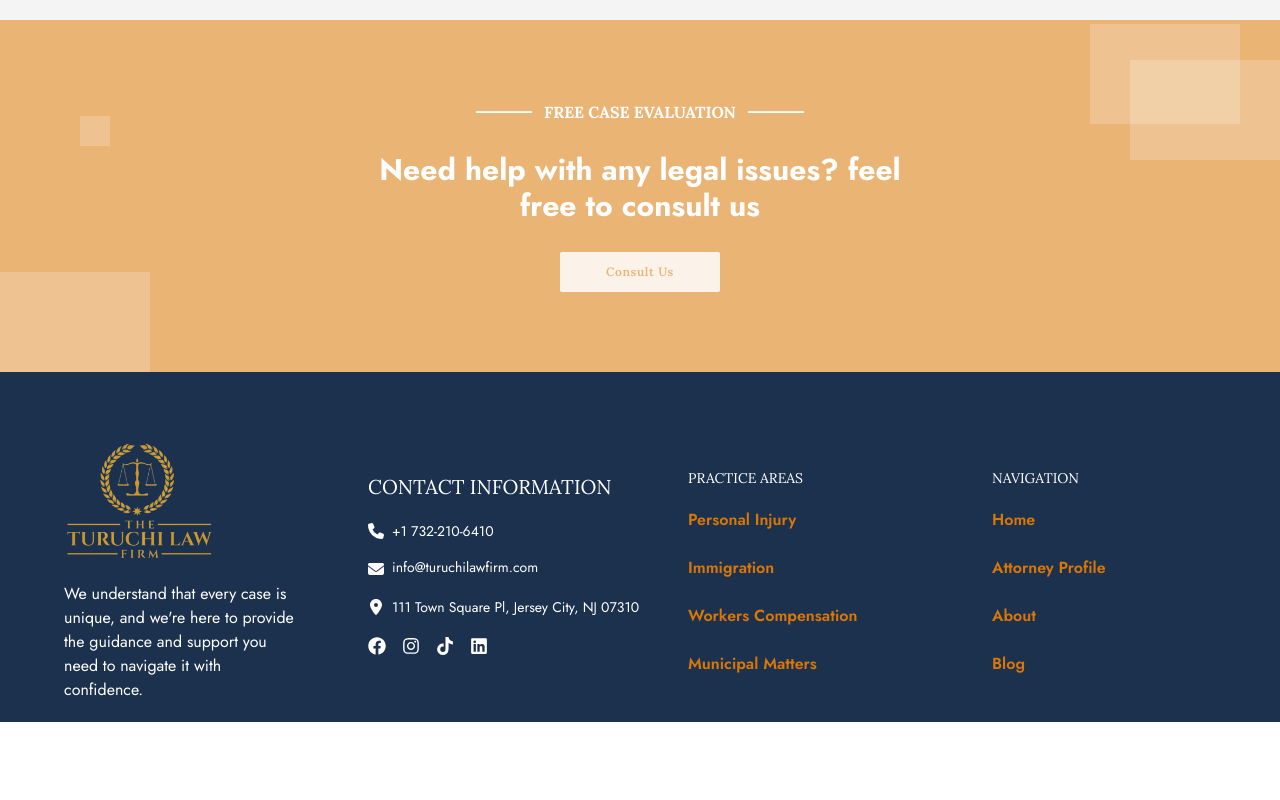
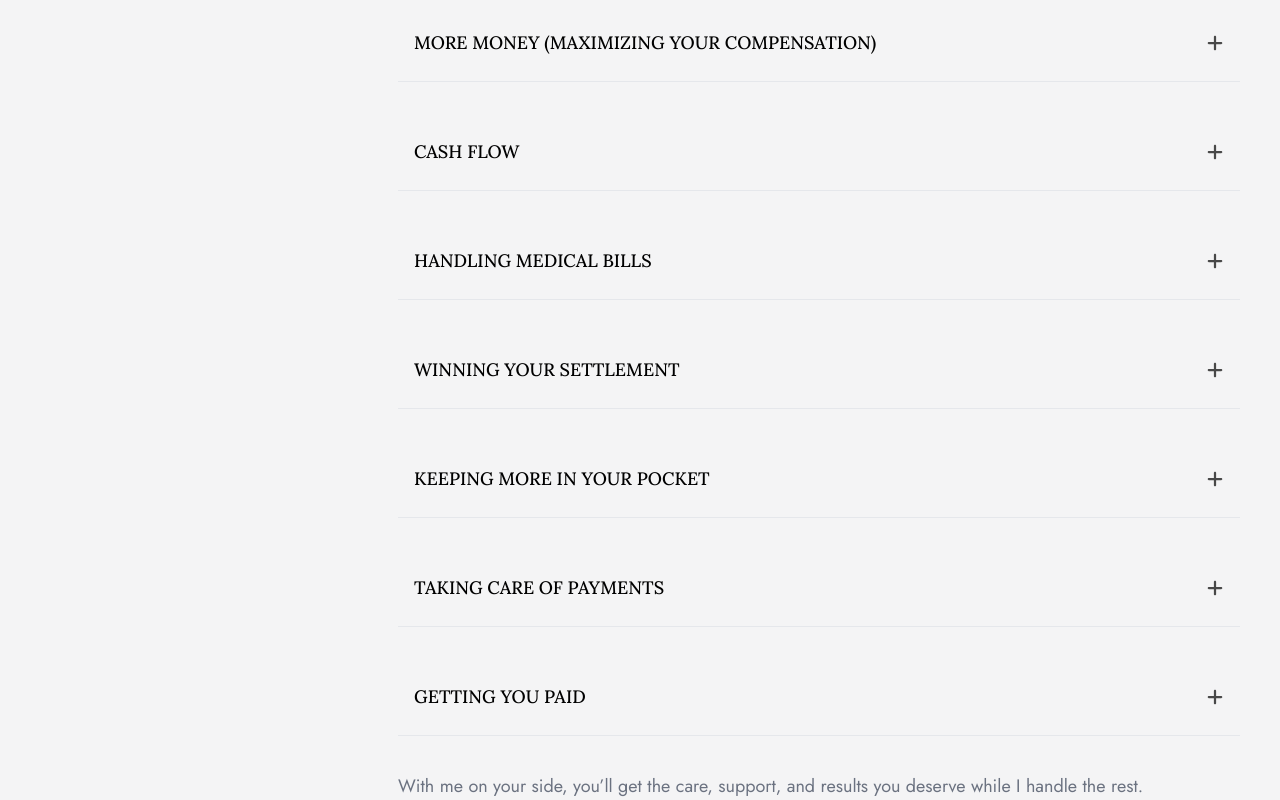
Before and after one commit to mhista/ttlFirm, a Next.js app in the folder ttlfirm/: page /practice/1 in a window 1280 px wide. Shown: the part 1120-1920 px from the top of the page. Before the commit the page ends 1842 px from the top, so only its background shows below. Built offline with nearby package versions, Linux system fonts and the light colour scheme.

Commit message:
error correction

```diff
--- a/ttlfirm/app/about/page.jsx
+++ b/ttlfirm/app/about/page.jsx
@@ -7,6 +7,38 @@ import Consultation from "@components/pages/home/consult";
 import Link from "next/link";
 import PageHeader from "@components/pages/header";
 const AboutUs = () => {
+  const title = "Frequently Asked Questions";
+  const accordionData = [
+  {
+    title: "What types of cases does Turuchi Law Firm handle?",
+    content:
+      `Beyond personal injury, our firm offers comprehensive legal
+              services in immigration law, workers' compensation, municipal court
+              matters, and a broad spectrum of additional practice areas.`
+  },
+  {
+    title: "How can I schedule a consultation with Turuchi Law Firm?",
+    content:
+      "Scheduling a consultation with Turuchi Law Firm is easy. You can contact us through our website, call our office directly, or visit us in person. We strive to make the process as smooth and accessible as possible.",
+  },
+  {
+    title: "What makes Turuchi Law Firm stand out?",
+    content:
+      "At Turuchi Law Firm, we combine compassion with expertise. We are committed to personalized legal representation and have a proven track record of success in obtaining justice for our clients.",
+  },
+  {
+    title: "What are the costs of Turuchi Law Firm's legal services?",
+    content:
+      "Our legal fees vary depending on the complexity of the case. However, for personal injury cases, we often operate on a contingency fee basis, meaning you pay nothing unless we win your case.",
+  },
+  {
+    title: "Will I work directly with an attorney on my case?",
+    content:
+      "Yes, at Turuchi Law Firm, we believe in maintaining close communication with our clients. You will have direct access to an experienced attorney who will handle your case and provide you with updates every step of the way.",
+  },
+];
+
+
   return (
     <div className="z-[60] bg-white">
     <PageHeader text={"About"} text2={"Us"}/>
@@ -50,7 +82,7 @@ const AboutUs = () => {
               </p>
           </div>
         </div>
-        <Accordion />
+        <Accordion title={title} accordionData = {accordionData} usePadding={true}/>
 
       </div>
 
--- a/ttlfirm/app/practice/[practiceId]/page.jsx
+++ b/ttlfirm/app/practice/[practiceId]/page.jsx
@@ -10,8 +10,9 @@ import { FaArrowRightLong } from "react-icons/fa6";
 import Consultation from "@components/pages/home/consult";
 import { demoProducts } from "@models/practice_areas";
 import PageHeader from "@components/pages/header";
+import ImageSection from "@components/pages/profile/imageSection";
 
-
+import Accordion from "@components/uiComponents/accordion";
 
 
 const SinglePractice = () => {
@@ -19,7 +20,45 @@ const SinglePractice = () => {
   const id = router.split("/").at(-1);
   // demoProducts.js
   // demoProducts.js
+  const title = "";
+  const accordionData = [
+    {
+      title: "MORE MONEY (MAXIMIZING YOUR COMPENSATION)",
+      content:
+        "When I take on your case, insurance companies often assign a new adjuster with a higher settlement range because they know the exposure just went up.",
+    },
+    {
+      title: "CASH FLOW",
+      content:
+        "If possible, I’ll help you access additional funds from your insurance while you’re receiving treatment and waiting for your settlement.",
+    },
+    {
+      title: "HANDLING MEDICAL BILLS",
+      content:
+        "Once your treatment is complete, I’ll collect all your medical bills, records, and liens to make sure they’re handled properly.",
+    },
+    {
+      title: "WINNING YOUR SETTLEMENT",
+      content:
+        "I’ll build a strong case to get the insurance company to offer their highest settlement. I’ll also guide you on whether their offer is the right one for you.",
+    },
+    {
+      title: "KEEPING MORE IN YOUR POCKET",
+      content:
+        "If your bills are high, I’ll negotiate to reduce them so you can keep more of your settlement.",
+    },
+    {
+      title: "TAKING CARE OF PAYMENTS",
+      content:
+        "When your case is resolved, I’ll manage the payment of all bills and liens to take that stress off your plate.",
+    },
+    {
+      title: "GETTING YOU PAID",
+      content:
+        "The best part! I’ll send your share of the settlement directly to you as quickly as possible.",
+    },
 
+  ];
 
   console.log(demoProducts[id - 1]);
 
@@ -76,8 +115,12 @@ const SinglePractice = () => {
                   </p>
                   <p className="text-pretty text-gray-500">
                     {demoProducts[id - 1].detail5}
-                  </p>
+                  </p>{demoProducts[id - 1].useFaq && (<Accordion title={title} accordionData = {accordionData} usePadding={false}/>)}
+                    <p className="text-pretty text-gray-500">
+                    With me on your side, you’ll get the care, support, and results you deserve while I handle the rest.
+                    </p>
                 </div>
+
               </div>
             </div>
           </div>
--- a/ttlfirm/components/pages/header.jsx
+++ b/ttlfirm/components/pages/header.jsx
@@ -1,6 +1,4 @@
-
 import Nav from "@/components/layout/nav";
-
 import StickyNav from "@/components/layout/stickyNav";
 import Image from "next/image";
 import Link from "next/link";
--- a/ttlfirm/components/uiComponents/accordion.jsx
+++ b/ttlfirm/components/uiComponents/accordion.jsx
@@ -2,47 +2,19 @@
 import { useState } from "react";
 import { FaMinus, FaPlus } from "react-icons/fa6";
 
-const Accordion = () => {
+const Accordion = ({usePadding, title, accordionData}) => {
   const [activeIndex, setActiveIndex] = useState(null);
 
   const toggleAccordion = (index) => {
     setActiveIndex(activeIndex === index ? null : index);
   };
 
-  const accordionData = [
-    {
-      title: "What types of cases does Turuchi Law Firm handle?",
-      content:
-        `Beyond personal injury, our firm offers comprehensive legal
-                services in immigration law, workers' compensation, municipal court
-                matters, and a broad spectrum of additional practice areas.`
-    },
-    {
-      title: "How can I schedule a consultation with Turuchi Law Firm?",
-      content:
-        "Scheduling a consultation with Turuchi Law Firm is easy. You can contact us through our website, call our office directly, or visit us in person. We strive to make the process as smooth and accessible as possible.",
-    },
-    {
-      title: "What makes Turuchi Law Firm stand out?",
-      content:
-        "At Turuchi Law Firm, we combine compassion with expertise. We are committed to personalized legal representation and have a proven track record of success in obtaining justice for our clients.",
-    },
-    {
-      title: "What are the costs of Turuchi Law Firm's legal services?",
-      content:
-        "Our legal fees vary depending on the complexity of the case. However, for personal injury cases, we often operate on a contingency fee basis, meaning you pay nothing unless we win your case.",
-    },
-    {
-      title: "Will I work directly with an attorney on my case?",
-      content:
-        "Yes, at Turuchi Law Firm, we believe in maintaining close communication with our clients. You will have direct access to an experienced attorney who will handle your case and provide you with updates every step of the way.",
-    },
-  ];
+
 
   return (
-   <div className="flex flex-col  w-full p-8  sm:pt-0 mt-4 md:mt-0 transition-all">
+   <div className={`flex flex-col  w-full ${usePadding? "p-8" : ""}   sm:pt-0 mt-4 md:mt-0 transition-all`}>
     <h1 className=" font-lora  text-3xl mb-5 tracking-widest">
-              Frequently Asked Questions
+              {title}
             </h1>
             <hr className="w-full h-[0.5px] bg-amber-600 mt-2"/>
     <div className="flex flex-col sm:items-center w-full sm:px-10 md:px-0 transition-all ">
--- a/ttlfirm/models/practice_areas.js
+++ b/ttlfirm/models/practice_areas.js
@@ -3,6 +3,7 @@ export const demoProducts = [
       id: "1",
       name: "Personal Injury",
       image:'/assets/images/inju.jpg',
+      useFaq:true,
       subAreas:['Car Crash', 'Slip and Fall', 'Dog Bites'],
 
       detail: `At The Turuchi Law Firm, we understand that an accident or injury can be one of the most devastating experiences of your life. The physical pain, emotional trauma, and financial strain can feel overwhelming, and the legal process of seeking compensation might seem complex and intimidating. That’s where we come in. We are dedicated to standing by your side, providing skilled legal representation, and fighting to secure the justice and compensation you deserve.
@@ -23,6 +24,7 @@ export const demoProducts = [
       id: "2",
       name: "Immigration",
       image:'/assets/images/immig.jpg',
+      useFaq:false,
       subAreas:[],
       detail: `Immigration law is one of the most complex and dynamic areas of the legal system. At The Turuchi Law Firm, we are passionate about helping individuals, families, and businesses navigate this intricate process and achieve their immigration goals. Whether you’re seeking a visa, green card, citizenship, or facing removal proceedings, our firm provides compassionate and effective legal representation tailored to your unique circumstances.
 
@@ -46,7 +48,8 @@ export const demoProducts = [
       id: "3",
       name: "Workers' Compensation",
       image:'/assets/images/work.jpg',
-      subAreas:[ 'Workplace Injury'],
+      subAreas:[ 'Workplace Injury'],useFaq:false,
+
       detail: `A workplace injury can disrupt your life in ways you never anticipated. From physical pain and mounting medical bills to lost wages and job insecurity, the aftermath of an injury can feel overwhelming. At The Turuchi Law Firm, we are committed to helping injured workers navigate the workers’ compensation system and secure the benefits they need to recover and rebuild their lives.
 
         Workers’ compensation is designed to provide financial support to employees who suffer work-related injuries or illnesses.`,
@@ -70,8 +73,9 @@ export const demoProducts = [
       id: "4",
       name: "Municipal Court Matters",
       image:'/assets/images/munic.jpg',
-      subAreas: [ 'Traffic Ticket Lawyer'],
-      detail: `AtWe understand that every case is unique, and we're here to provide the guidance and support you need to navigate it with confidence. We understand that every case is unique, and we're here to provide the guidance and support you need to navigate it with confidence. At The Turuchi Law Firm, we provide comprehensive legal services for a wide range of municipal court matters, including traffic violations, speeding tickets, DUI/DWI, second and third DUI offenses, breath test refusals, underage DWI, and more.`,
+      subAreas: [ 'Traffic Ticket Lawyer'],useFaq:false,
+
+      detail: `At The Turuchi Law Firm, we provide comprehensive legal services for a wide range of municipal court matters, including traffic violations, speeding tickets, DUI/DWI, second and third DUI offenses, breath test refusals, underage DWI, and more.`,
       detail2: ` In New Jersey, thousands of traffic violations are issued every day, ranging from minor infractions to serious offenses like driving under the influence. While it may seem easiest to simply pay the fine and move on, doing so is equivalent to pleading guilty—and even a minor offense can lead to costly consequences, including increased insurance premiums and points on your license.`,
 
       detail3: ` Our experienced traffic violations attorney has successfully helped clients fight their tickets in municipal courts throughout New Jersey. We are familiar with NJ traffic laws and understand the potential long-term impact of a traffic ticket on your driving record and finances.
```
